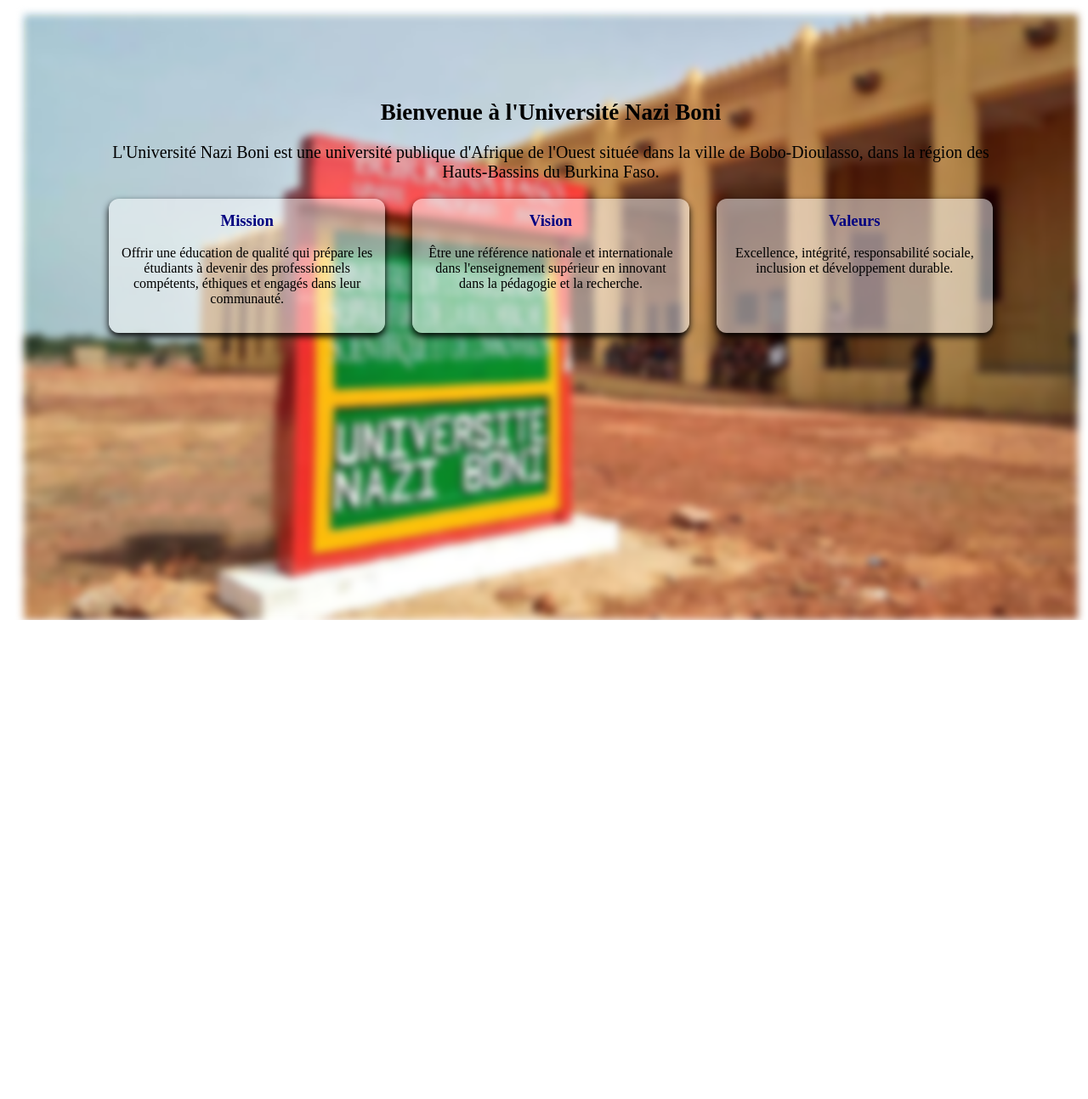
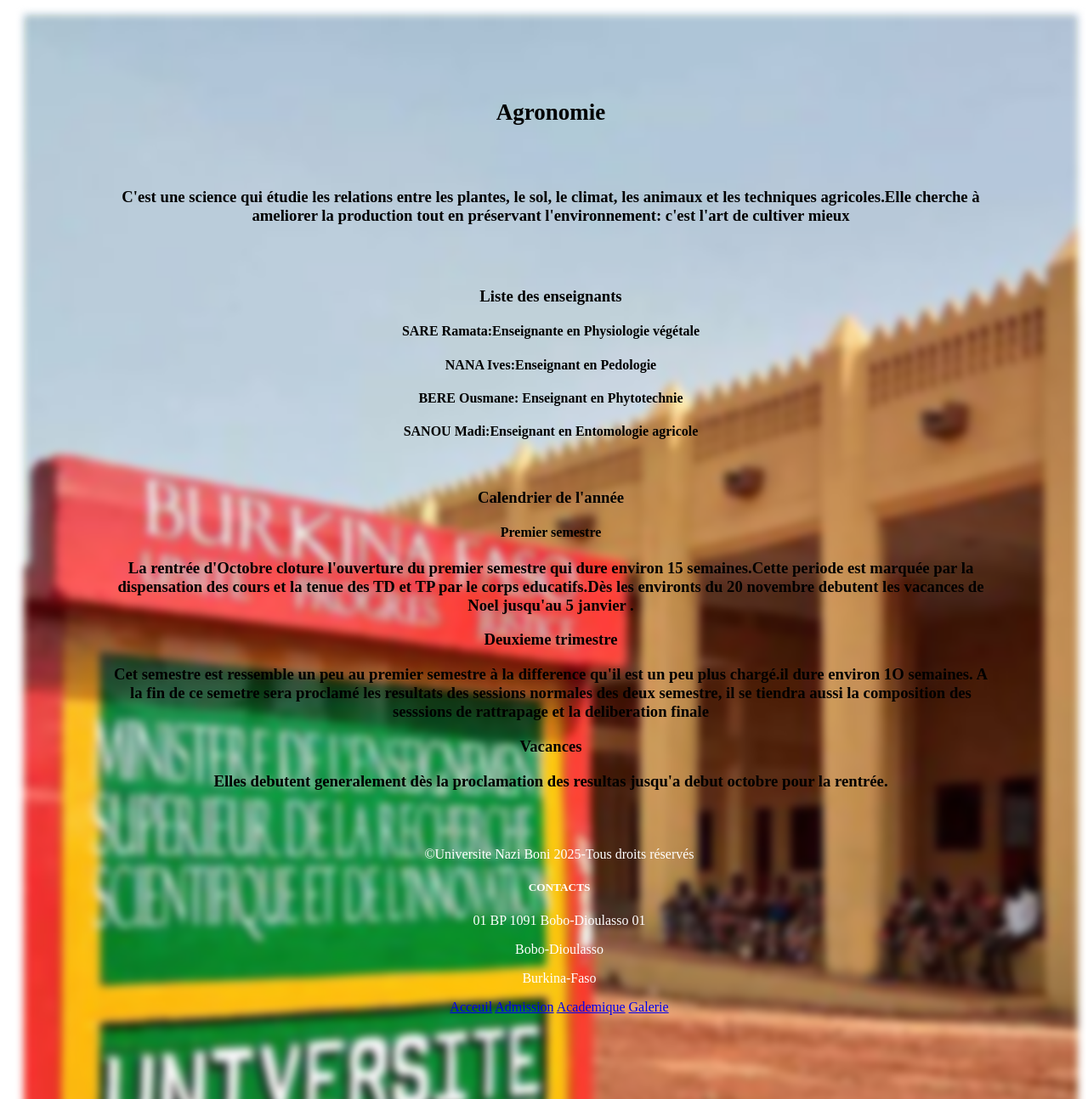
Before and after one commit to KCAHTP/mon-site1, a plain HTML site: page Agro.html in a window 1280 px wide. Shown: the part 126-1420 px from the top of the page at 85% size. Before the commit the page ends 856 px from the top, so only its background shows below. Drawn offline with Linux system fonts and the light colour scheme.

Commit message:
Update Agro.html

```diff
--- a/Agro.html
+++ b/Agro.html
@@ -40,38 +40,51 @@
 </script>
 
  <main>
-  <section>
+  <h1 style="text-align: center;">Agronomie</h1>
+<br>
+<br>
+<br>
+<h3>
+C'est une science qui étudie les relations entre les plantes, le sol, le climat, les animaux et les techniques agricoles.Elle cherche à ameliorer la production tout en préservant l'environnement: c'est l'art de cultiver mieux
+</h3>
+<br>
+<br>
+<h3><b>
+Liste des enseignants
+</b></h3>
+<h4>SARE Ramata:Enseignante en Physiologie végétale</h4>
+<h4>NANA Ives:Enseignant en Pedologie </h4>
+<h4>BERE Ousmane: Enseignant en Phytotechnie </h4>
+<h4>SANOU Madi:Enseignant en Entomologie agricole</h4>
+<br>
+<h3><b>Calendrier de l'année</b></h3>
+<h4><b>Premier semestre</b></h4>
+<h3> La rentrée d'Octobre cloture l'ouverture du premier semestre qui dure environ 15 semaines.Cette periode est marquée par la dispensation des cours et la tenue des TD et TP par le corps educatifs.Dès les environts du 20 novembre debutent les vacances de Noel jusqu'au 5 janvier .</h3>
+<h3>Deuxieme trimestre</h3>
 
-   <h1>Bienvenue à l'Université Nazi Boni</h1>
+<h3>Cet semestre est ressemble un peu au premier semestre à la difference qu'il est un peu plus chargé.il dure environ 1O semaines. A la fin de ce semetre sera proclamé les resultats des sessions normales des deux semestre, il se tiendra aussi la composition des sesssions de rattrapage et la deliberation finale </h3>
 
-      <p style="font-size: 19.9px;">L'Université Nazi Boni est une université publique d'Afrique de l'Ouest située dans la ville de Bobo-Dioulasso, dans la région des Hauts-Bassins du Burkina Faso.</p>
-    </section>
+<h3>Vacances</h3>
+<h3>Elles debutent generalement dès la proclamation des resultas jusqu'a debut octobre pour la rentrée.</h3>
 
- <section class="MVVs">
-  <div class="MVV">
 
-      <h3>Mission</h3>
-       <p>
-         Offrir une éducation de qualité qui prépare les étudiants à devenir des professionnels
-                compétents, éthiques et engagés dans leur communauté.
-            </p>
-      </div>
 
-        <div class="MVV">
-         <h3>Vision</h3>
-          <p>
-                Être une référence nationale et internationale dans l'enseignement supérieur
-                en innovant dans la pédagogie et la recherche.
-           </p>
-        </div>
 
-        <div class="MVV">
-            <h3>Valeurs</h3>
-            <p>
-                Excellence, intégrité, responsabilité sociale, inclusion et développement durable.
-            </p>
-        </div>
-    </section>
+<footer>
+<div><p>&copy;Universite Nazi Boni 2025-Tous droits réservés</p>
+<h5>CONTACTS</h5>
+<p>01 BP 1091 Bobo-Dioulasso 01 </p>
+<p>Bobo-Dioulasso</p>
+<p>Burkina-Faso</p></div>
+
+<div id="retour">
+<a href="acceuil.html">Acceuil</a>
+<a href="admission.html">Admission</a>
+<a href="academique.html">Academique</a>
+<a href="galerie.html">Galerie</a>
+<div>
+</footer>
+
 </main>
 </body>
 </html>
```
